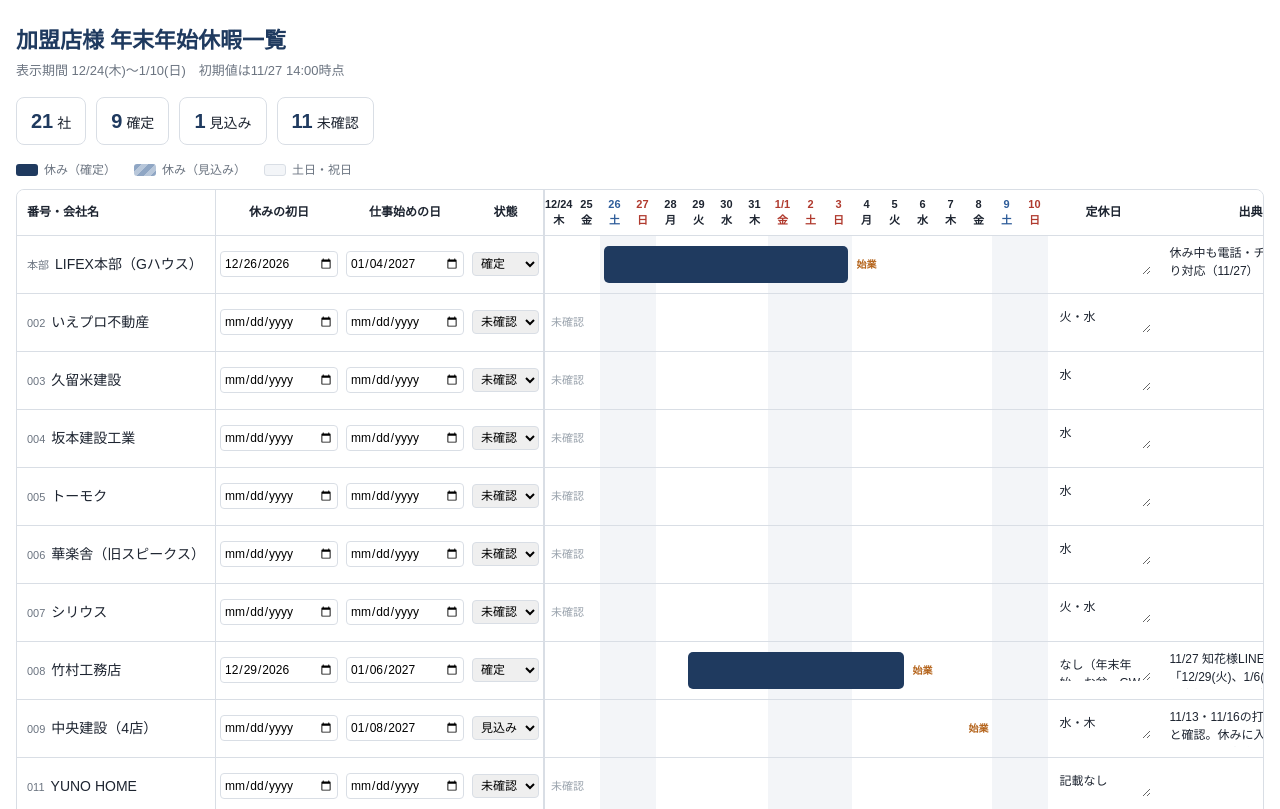
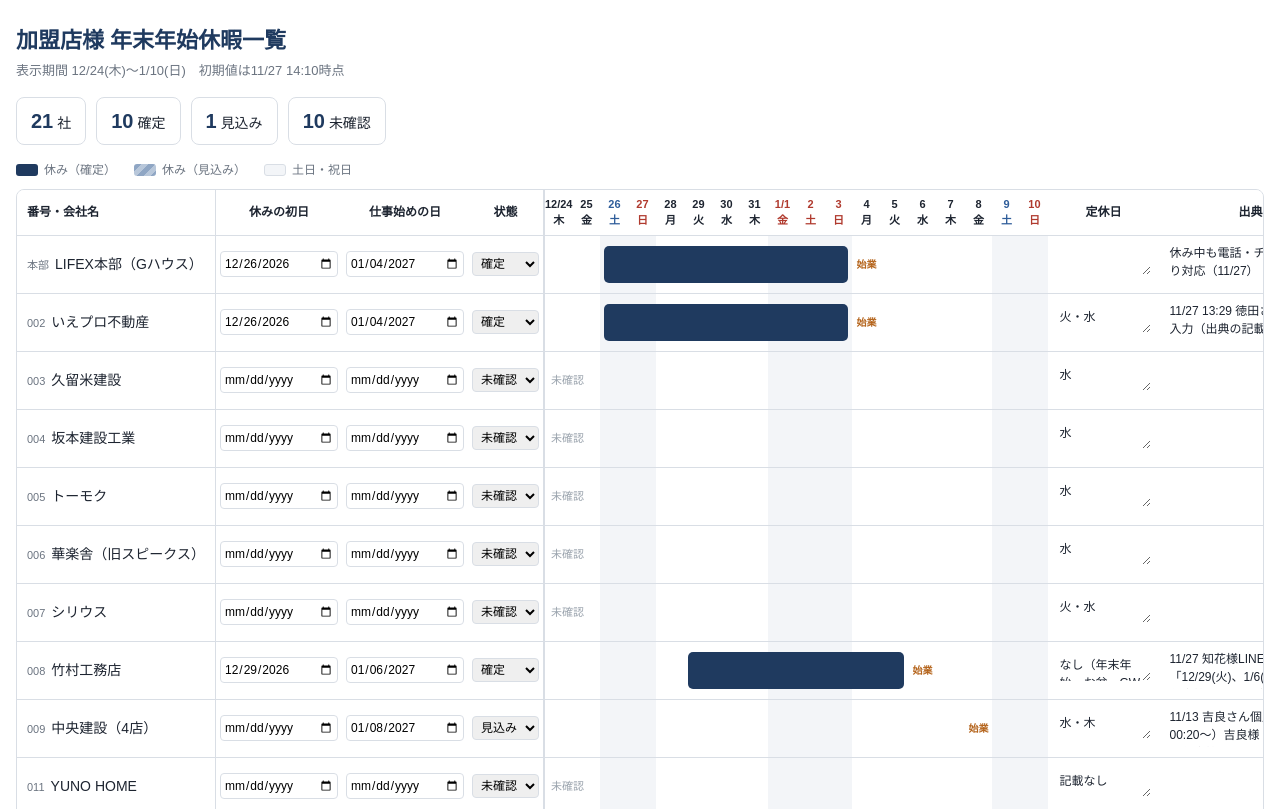
Before and after one commit to tokuda-k-sketch/lifex-public, a plain HTML site: page nenmatsu-kyuka.html in a window 1280 px wide. Shown: the top 809 px of the page. Drawn offline with Linux system fonts and the light colour scheme.

Commit message:
年末年始休暇一覧：ブラウザ入力分（いえプロ様・各社の出典メモ）を初期値に戻す
Co-Authored-By: Claude Opus 5.5 <noreply@anthropic.com>

```diff
--- a/nenmatsu-kyuka.html
+++ b/nenmatsu-kyuka.html
@@ -91,7 +91,8 @@
 const DEFAULTS = [
   {no:"本部", name:"LIFEX本部（Gハウス）", status:"ok", from:"2026-12-26", start:"2027-01-04", teikyu:"",
     memo:"休み中も電話・チャットはできる限り対応（11/27）", rev:"1127b"},
-  {no:"002", name:"いえプロ不動産", teikyu:"火・水"},
+  {no:"002", name:"いえプロ不動産", status:"ok", from:"2026-12-26", start:"2027-01-04", teikyu:"火・水",
+    memo:"11/27 13:29 徳田さんがページに直接入力（出典の記載なし）", rev:"1127f"},
   {no:"003", name:"久留米建設", teikyu:"水"},
   {no:"004", name:"坂本建設工業", teikyu:"水"},
   {no:"005", name:"トーモク", teikyu:"水"},
@@ -100,12 +101,12 @@ const DEFAULTS = [
   {no:"008", name:"竹村工務店", status:"ok", from:"2026-12-29", start:"2027-01-06", teikyu:"なし（年末年始・お盆・GWのみ）",
     memo:"11/27 知花様LINE WORKS：「12/29(火)、1/6(水)」（休み初日・仕事始めの順と読んだ）", rev:"1127d"},
   {no:"009", name:"中央建設（4店）", status:"tentative", start:"2027-01-08", teikyu:"水・木",
-    memo:"11/13・11/16の打合せで1/8仕事始めと確認。休みに入る日・米子店以外も同じかは未確認"},
+    memo:"11/13 吉良さん個別（文字起こし00:20〜）吉良様「7日まで休み」「8日仕事始め」。休みに入る日・米子店以外も同じかは未確認", rev:"1127f"},
   {no:"011", name:"YUNO HOME", teikyu:"記載なし"},
   {no:"014", name:"フラワーホーム（BJC）", status:"ok", from:"2026-12-29", start:"2027-01-06", teikyu:"水",
-    memo:"11/27 村上様チャット：12/29(火)〜、仕事始め1/6(水)。休み中も反響対応あり。※自社HP(広島支店)は1/7始業の記載で1日ずれ。岡山店も同じかは未確認", rev:"1127b"},
+    memo:"11/27 村上様チャット：12/29(火)〜、仕事始め1/6(水)。休み中も反響対応あり。※自社HP 11/26掲載「年末年始休業日のお知らせ」は12/29〜1/6休業・1/7より通常営業で1日ずれ（広島支店の記事。岡山店は未確認）", rev:"1127f"},
   {no:"015", name:"大建建設", status:"ok", from:"2026-12-27", start:"2027-01-05", teikyu:"水",
-    memo:"11/27 高橋様チャット：休み初日12/27・仕事始め1/5", rev:"1127c"},
+    memo:"11/27 高橋様チャット：休み初日12/27・仕事始め1/5で確定。（11/26 広告MTGのGeminiメモでは「12月27日から1月4日までとなる見込み」）", rev:"1127f"},
   {no:"016", name:"WITHDOM Group", teikyu:"水・木"},
   {no:"017", name:"キノシタ", teikyu:"祝日のみ"},
   {no:"018", name:"建匠", teikyu:"水"},
@@ -119,7 +120,7 @@ const DEFAULTS = [
     memo:"11/27 渡部様チャット：休業開始12/28(月)・仕事始め1/7(木)", rev:"1127b"},
   {no:"024", name:"健康住宅", teikyu:"水"},
   {no:"025", name:"アパックスホーム", status:"ok", from:"2026-12-26", start:"2027-01-04", teikyu:"火・水",
-    memo:"11/27の打合せで確認"},
+    memo:"11/27 定例MTG（文字起こし00:17〜00:18）杉藤様「26から」「3日まで休み」。同日の資料PDFの手書きは「12/26~1/4」で1日ずれ", rev:"1127f"},
   {no:"—", name:"アイコン", status:"ok", from:"2026-12-29", start:"2027-01-05", teikyu:"",
     memo:"11/27 石川様LINE WORKS：休み初日12/29・仕事始め1/5(火)。※「12/29(月)」と書かれているが12/29は火曜。日付を採用", rev:"1127b"},
 ];
@@ -161,7 +162,7 @@ function save(){
 
 function renderHead(){
   document.getElementById("asof").textContent =
-    `表示期間 ${fmt(RANGE_FROM)}〜${fmt(RANGE_TO)}` + (updated ? `　最終更新 ${updated}` : "　初期値は11/27 14:00時点");
+    `表示期間 ${fmt(RANGE_FROM)}〜${fmt(RANGE_TO)}` + (updated ? `　最終更新 ${updated}` : "　初期値は11/27 14:10時点");
   const ks = rows.filter(r=>r.no!=="本部");
   const n = {ok:0,tentative:0,"":0}; ks.forEach(r=>n[r.status||""]++);
   document.getElementById("summary").innerHTML =
```
